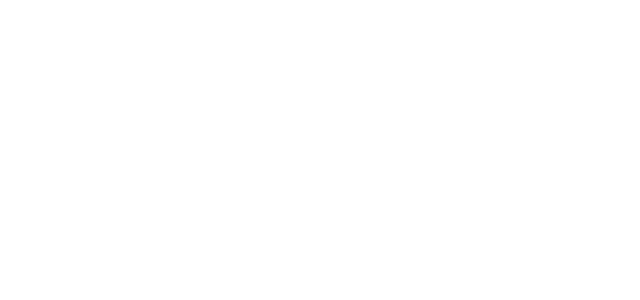
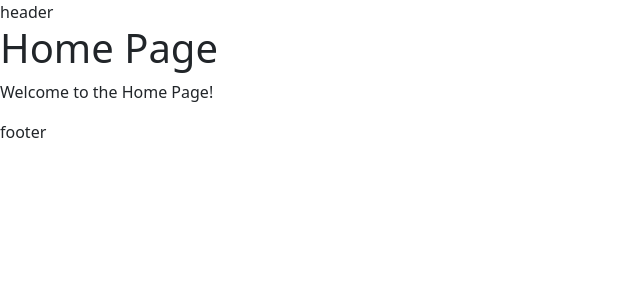
Before and after one commit to desmoveronica2002-bot/webapp-react, a React (Vite) app: page / in a window 1280 px wide. Before the commit this address had no page. Shown: the top 300 px of the page, without its empty margins (0-640 px from the left). Built offline with nearby package versions, Linux system fonts and the light colour scheme; the HTML template or start-up script is replaced by a standard one.

Commit message:
import { Outlet } in DefaultLayout

```diff
--- a/package.json
+++ b/package.json
@@ -10,8 +10,11 @@
     "preview": "vite preview"
   },
   "dependencies": {
+    "bootstrap": "^5.3.8",
+    "bootstrap-icons": "^1.13.1",
     "react": "^19.2.5",
-    "react-dom": "^19.2.5"
+    "react-dom": "^19.2.5",
+    "react-router-dom": "^7.14.2"
   },
   "devDependencies": {
     "@eslint/js": "^9.39.4",
--- a/src/App.jsx
+++ b/src/App.jsx
@@ -1,6 +1,6 @@
 
 import { BrowserRouter, Routes, Route } from 'react-router-dom'
-import DefaultLayout from './components/DefaultLayout'
+import DefaultLayout from './layouts/DefaultLayout'
 import HomePage from './pages/HomePage'
 import FilmPage from './pages/FilmPage'
 
@@ -10,7 +10,8 @@ function App() {
     <BrowserRouter>
       <Routes>
         <Route element={<DefaultLayout />}>
-          <Route path="/films/:filmsId" element={<FilmPage />} />
+          <Route index element={<HomePage />} />
+          <Route path="/films/:filmId" element={<FilmPage />} />
         </Route>
       </Routes>
     </BrowserRouter>
--- a/src/layouts/DefaultLayout.jsx
+++ b/src/layouts/DefaultLayout.jsx
@@ -1,3 +1,5 @@
+import { Outlet } from 'react-router-dom'
+
 export default function DefaultLayout() {
   return (
     <>
```
Also changed, not shown: 1 other file (tests, documents, lock files or other folders).
